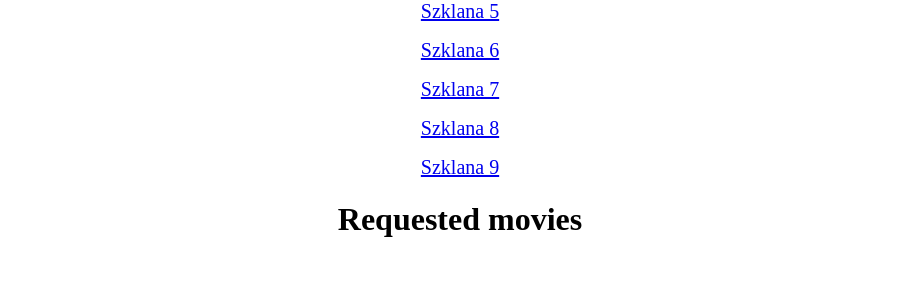
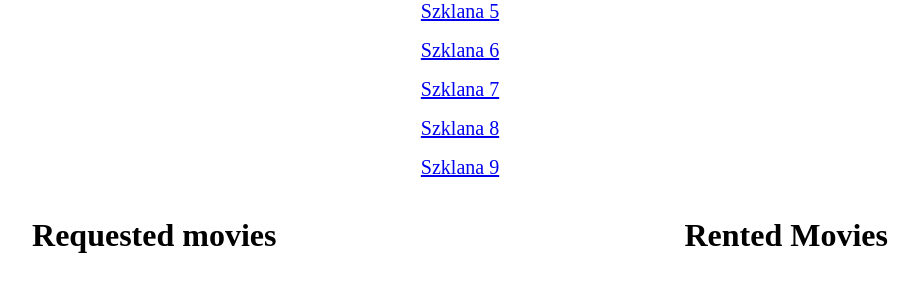
Before and after one commit to MontyPython00/movie_rental, a Django app: page /profile/admin/ in a window 1280 px wide. Shown: the part 309-609 px from the top of the page, without its empty margins (180-1099 px from the left). Run offline with Django 4.2, Linux system fonts and the light colour scheme; a user stored in the database is signed in; data comes from the database, SQL or seed files in the repository; both versions use the stored data as it was after the commit; data that the repository does not hold is empty.

Commit message:
finishing_backend

```diff
--- /dev/null
+++ b/movierental/movierental/custom_middleware.py
@@ -0,0 +1,21 @@
+from movies.models import RentedMovie
+from django.db.models import BooleanField, Q, ExpressionWrapper
+from django.db.models.functions import Now
+
+class SimpleMiddleWare:
+    def __init__(self, get_response):
+        self.get_response = get_response
+
+
+    def __call__(self, request):
+        qs = RentedMovie.objects.filter(expired_movie=ExpressionWrapper(Q(valid_to__gte=Now()), output_field=BooleanField()))
+        if qs.exists():
+            for rented_movie in qs:
+                rented_movie.expired_movie = True
+                rented_movie.save()
+                rented_movie.movie.rented = False
+                rented_movie.movie.save()
+        response = self.get_response(request)
+
+
+        return response
--- a/movierental/movierental/settings.py
+++ b/movierental/movierental/settings.py
@@ -49,6 +49,7 @@ MIDDLEWARE = [
     'django.contrib.auth.middleware.AuthenticationMiddleware',
     'django.contrib.messages.middleware.MessageMiddleware',
     'django.middleware.clickjacking.XFrameOptionsMiddleware',
+    'movierental.custom_middleware.SimpleMiddleWare',
 ]
 
 ROOT_URLCONF = 'movierental.urls'
--- a/movierental/movies/admin.py
+++ b/movierental/movies/admin.py
@@ -7,3 +7,5 @@ from movies.models import Movie, RentedMovie, RequestedMovie
 admin.site.register(Movie)
 admin.site.register(RentedMovie)
 admin.site.register(RequestedMovie)
+
+#filter na qs i django singals init moze jest przy uruchomieniu
--- a/movierental/movies/forms.py
+++ b/movierental/movies/forms.py
@@ -13,4 +13,4 @@ class MovieForm(forms.ModelForm):
 class RequestedMovieForm(forms.ModelForm):
     class Meta:
         model = RequestedMovie
-        fields = []
+        fields = ['time']
--- a/movierental/movies/models.py
+++ b/movierental/movies/models.py
@@ -23,6 +23,7 @@ class MoviesQuerySet(models.QuerySet):
 
 
 
+
 class MoviesManager(models.Manager):
     def get_queryset(self) -> QuerySet:
         return MoviesQuerySet(self.model, using=self._db)
@@ -30,8 +31,8 @@ class MoviesManager(models.Manager):
     def search(self, query):
         return self.get_queryset().search(query)
 
-    def all(self):
-        return self.get_queryset().all()
+    def all_without_rented(self):
+        return self.get_queryset().filter(rented=False)
 
 
 class Movie(models.Model):
@@ -62,36 +63,27 @@ class RentedMovie(models.Model):
     owner = models.ForeignKey(User, on_delete=models.SET_NULL, null=True, related_name='movie_owner')
     holder = models.ForeignKey(User, on_delete=models.SET_NULL, null=True)
     movie = models.ForeignKey(Movie, on_delete=models.SET_NULL, null=True, blank=False)
+    valid_to = models.DateTimeField(null=True)
+    expired_movie = models.BooleanField(default=False)
 
-
+#Zamiast tworzyc nowy model mozna dodac pozycje automatyczna przy approved A/D i czytac jako historia
 class RequestedMovie(models.Model):
     owner = models.ForeignKey(User, on_delete=models.SET_NULL, null=True)
     user_request = models.ForeignKey(User, on_delete=models.SET_NULL, null=True, related_name='user_request')
     movie = models.ForeignKey(Movie, on_delete=models.SET_NULL, null=True)
-
     approved_choices = [('A', 'Approved'), ('Q', 'Queue',), ('D', 'Declined')]
-
     approved = models.CharField(max_length=16 ,choices=approved_choices, default='Q')
+    time = models.DateTimeField()
 
 
 @receiver(post_save, sender=RequestedMovie)
 def updated_request(sender, instance, **kwargs):
-    print(instance.movie)
     if instance.approved == 'Q':
         pass
     elif instance.approved == 'A':
-        RentedMovie.objects.create(owner=instance.owner, holder=instance.user_request, movie=instance.movie)
+        RentedMovie.objects.create(owner=instance.owner, holder=instance.user_request, movie=instance.movie, valid_to=instance.time)
         instance.movie.rented = True
         instance.movie.save()
         instance.delete()
     else:
         instance.delete()
-
-
-
-
-
-
-#Data spreader by wykonywal rentedMovie
-# W glownym modelu dodac uzytkownika ktory posiada film
-# Zrobic data spreadera aby przy kupnie na nowym modelu wysylal do danego modelu aktualizacje wlasciwosci
--- a/movierental/movies/templates/movies/profile.html
+++ b/movierental/movies/templates/movies/profile.html
@@ -17,18 +17,29 @@
     </div>
 
 {% if request.user.username == user_name %}
-    <div style="text-align: center;">
-
+    <div style="display:flex; justify-content:space-around;">
+        <div style="display:inline-block; text-align: center;">
             <h1> Requested movies </h1>
             {% for requested_movie in requested_movies %}
             <p>
                 <a href="{% url 'movie:requests_update' requested_movie.id %}" style="font-size:20px;">{{requested_movie.movie.title}} </a>
             </p>
             <p>
-            Name of user: <a href="{% url 'movie:profile' requested_movie.user_request %}" style="font-size:20px;">{{requested_movie.user_request}} </a>
+                Request from: <a href="{% url 'movie:profile' requested_movie.user_request %}" style="font-size:20px;">{{requested_movie.user_request}} </a>
             </p>
             {% endfor %}
-
+        </div>
+        <div style="display:inline-block; text-align: center;">
+            <h1> Rented Movies </h1>
+            {% for rented_movie in rented_movies %}
+            <p>
+                <a href='#' style='font-size:20px;'>{{rented_movie.movie.title}}</a>
+            </p>
+            <p>
+                Name of holder: <a href="{% url 'movie:profile' rented_movie.holder %}" style="font-size:20px;">{{rented_movie.holder}} </a>
+            </p>
+            {% endfor %}
+        </div>
     </div>
 {% endif %}
 {% endblock %}
--- a/movierental/movies/templates/movies/requestedmovie_form.html
+++ b/movierental/movies/templates/movies/requestedmovie_form.html
@@ -2,9 +2,9 @@
 
 {% block content %}
     <div style="text-align:center; margin-top:100px;">
-        <h1>Title: {{movie_title}}</h1>
+        <h1>Title: {{movie.movie.title}}</h1>
         <h1>Request of user: {{request_of_user}}</h1>
-
+        <h1>Rent time: {{movie.time}}</h1>
         <form method="POST">
             {% csrf_token %}
             {{form.as_p}}
--- a/movierental/movies/urls.py
+++ b/movierental/movies/urls.py
@@ -11,5 +11,5 @@ urlpatterns = [
     path('<int:pk>/', views.MovieDetailView.as_view(), name='detail'),
     path('<int:pk>/update/', views.MovieUpdateView.as_view(), name='update'),
     path('<int:pk>/delete/', views.MovieDeleteView.as_view(), name='delete'),
-    path('profile/ruquests/<int:pk>/', views.RequestedMovieUpdateView.as_view(), name='requests_update'),
+    path('profile/requests/<int:pk>/', views.RequestedMovieUpdateView.as_view(), name='requests_update'),
     ]
--- a/movierental/movies/views.py
+++ b/movierental/movies/views.py
@@ -10,6 +10,7 @@ from movies.forms import MovieForm, RequestedMovieForm
 from movies.models import Movie, RequestedMovie, RentedMovie
 from django.contrib.auth.models import User
 from django.http import Http404
+from django.db.models import Q
 
 # Create your views here.
 
@@ -23,7 +24,7 @@ class MovieListView(generic.ListView):
         if value:
             qs = Movie.objects.search(value)
         else:
-            qs = Movie.objects.all()
+            qs = Movie.objects.all_without_rented()
 
         return qs
 
@@ -35,7 +36,9 @@ class UserProfileView(generic.ListView):
     def get_context_data(self, **kwargs: Any) -> dict[str, Any]:
         context = super().get_context_data(**kwargs)
         requested_movies = RequestedMovie.objects.filter(owner=self.request.user)
+        rented_movies = RentedMovie.objects.filter(owner=self.request.user).filter(expired_movie=False)
         context['requested_movies'] = requested_movies
+        context['rented_movies'] = rented_movies
         context['user_name'] = self.username
         return context
 
@@ -63,9 +66,15 @@ class RequestedMovieUpdateView(generic.UpdateView):
 
     def get_context_data(self, **kwargs: Any) -> dict[str, Any]:
         context = super().get_context_data(**kwargs)
-        context['movie_title'] = self.object.movie.title
+        context['movie'] = self.object
         context['request_of_user'] = self.object.user_request
         return context
+
+
+class RentedMovieUpdateView(generic.UpdateView):
+    model = RentedMovie
+    fields = []
+
 
 class MovieCreateView(generic.CreateView):
     model = Movie
@@ -86,9 +95,7 @@ class MovieDetailView(FormMixin, generic.DetailView):
 
     def get_context_data(self, **kwargs: Any) -> dict[str, Any]:
         context = super().get_context_data(**kwargs)
-        is_requested = RequestedMovie.objects.filter(user_request=self.request.user).exists()
-        #dodaj rented movies
-        #popraw funkcje movie.objects.all
+        is_requested = RequestedMovie.objects.filter(user_request=self.request.user).filter(movie=self.object).exists()
         context['is_requested'] = True if is_requested else False
         return context
 
```
Also changed, not shown: movierental/db.sqlite3, movierental/movies/migrations/0007_test.py (added), movierental/movies/migrations/0008_delete_test.py (added), movierental/movies/migrations/0009_rentedmovie_valid_from_rentedmovie_valid_to.py (added), movierental/movies/migrations/0010_rentedmovie_expired.py (added), movierental/movies/migrations/0011_rename_expired_rentedmovie_expired_movie.py (added), movierental/movies/migrations/0012_remove_rentedmovie_valid_from.py (added), movierental/movies/migrations/0013_requestedmovie_time.py (added). Lines whose indentation alone changed are shown as unchanged.
